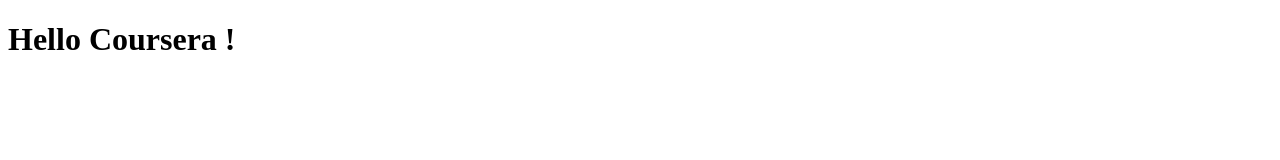
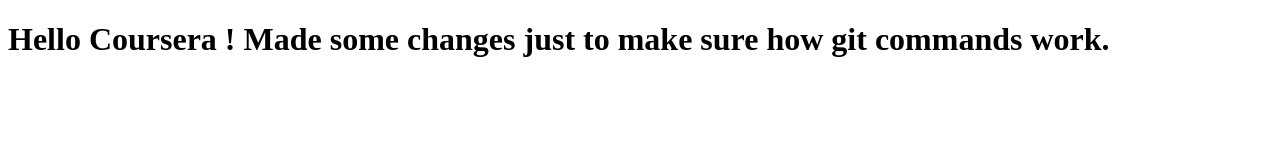
Before and after one commit to kushagragangwarr/coursera-test, a plain HTML site: page site/index.html in a window 1280 px wide. Drawn offline with Linux system fonts and the light colour scheme.

Commit message:
modified index.html file

```diff
--- a/site/index.html
+++ b/site/index.html
@@ -8,7 +8,7 @@
 </head>
 
 <body>
-    <h1>Hello Coursera !</h1>
+    <h1>Hello Coursera ! Made some changes just to make sure how git commands work.</h1>
 </body>
 
 </html>
```
